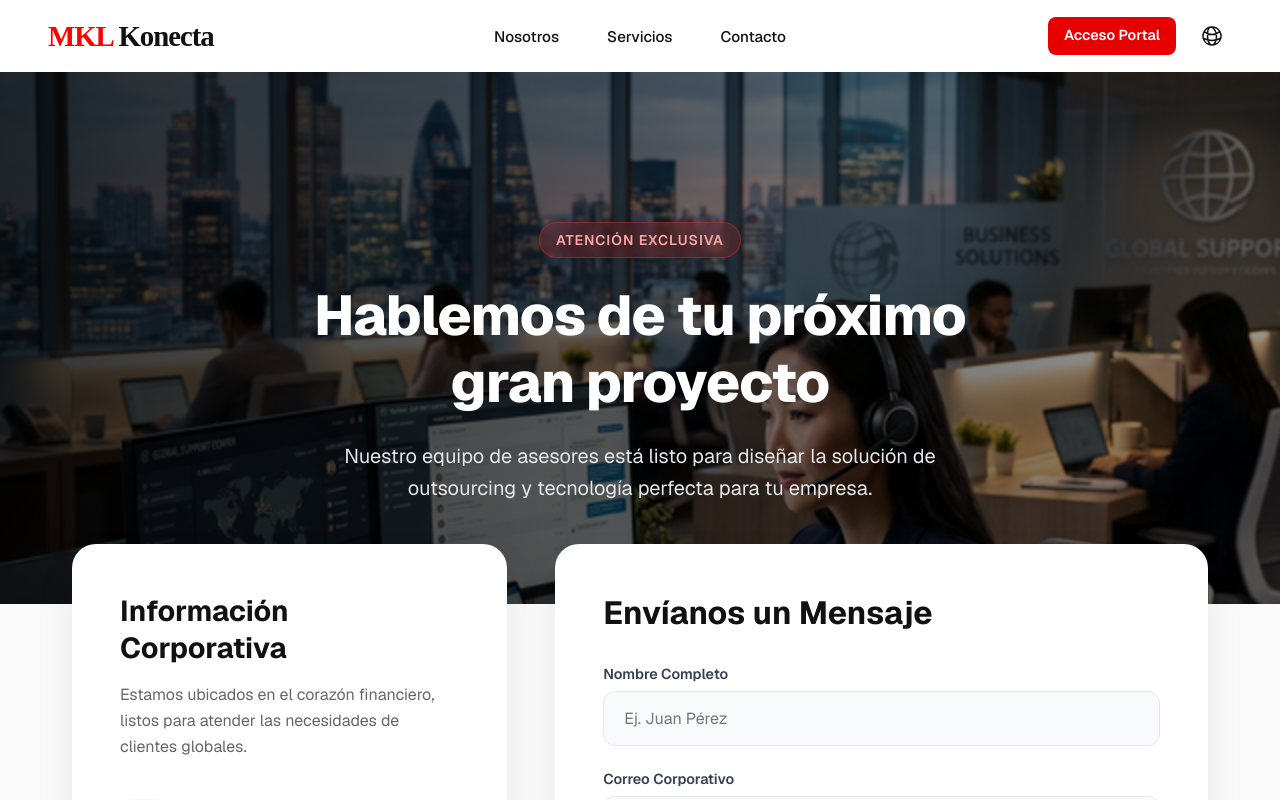
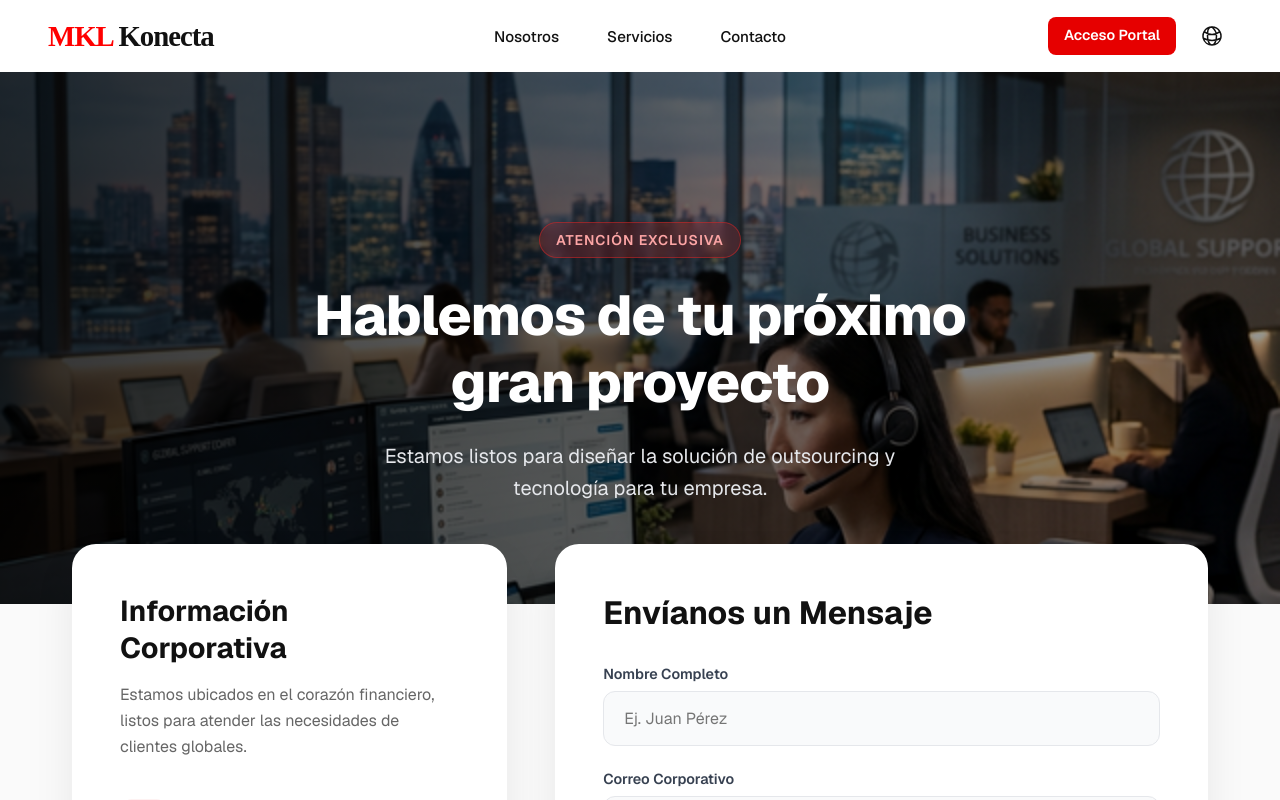
Before and after one commit to christianperezsilveira-wq/mklkonecta-web, a Next.js app: page /contacto in a window 1280 px wide. Shown: the top 800 px of the page. Built offline with nearby package versions, Linux system fonts and the light colour scheme; no server answers.

Commit message:
style: update contact page description text

```diff
--- a/src/data/translations.ts
+++ b/src/data/translations.ts
@@ -75,7 +75,7 @@ export const translations = {
         contact: {
             badge: 'Atención Exclusiva',
             title: 'Hablemos de tu próximo gran proyecto',
-            description: 'Nuestro equipo de asesores está listo para diseñar la solución de outsourcing y tecnología perfecta para tu empresa.',
+            description: 'Estamos listos para diseñar la solución de outsourcing y tecnología para tu empresa.',
             infoTitle: 'Información Corporativa',
             infoSubtitle: 'Estamos ubicados en el corazón financiero, listos para atender las necesidades de clientes globales.',
             formTitle: 'Envíanos un Mensaje',
```
